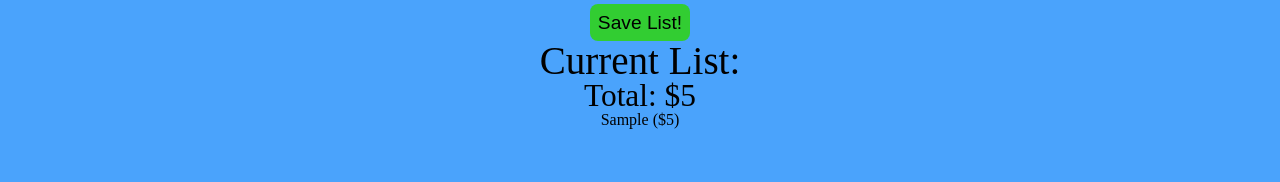
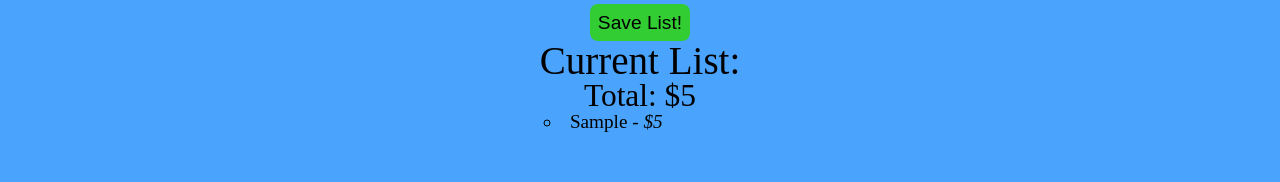
Before and after one commit to jmerz826/shop-smart, a React (Create React App) app in the folder shop-smart/: page / in a window 1280 px wide. Both pictures are taken after typing "Sample", "5" into the empty fields and a click on the button "Add item". Shown: the part 174-356 px from the top of the page. Built offline with nearby package versions, Linux system fonts and the light colour scheme.

Commit message:
minor styling

```diff
--- a/shop-smart/src/components/lists/currentList.js
+++ b/shop-smart/src/components/lists/currentList.js
@@ -4,19 +4,30 @@ import styled from "styled-components";
 
 const StyledCurrentList = styled.div`
     text-align:center;
+
+    ul{
+        list-style-type:circle;
+        list-style-position:inside;
+        margin-left:2%;
+        font-size:1.2rem;
+        display:inline-block;
+        text-align:left;
+        width:100%;
+    }
 `
 
 const CurrentList = (props) => {
   return (
     <StyledCurrentList>
       <h3>Current List:</h3>
-            {props.list && <h4>Total: ${ props.total}</h4>}
-            {!props.list && <h5>No items yet, add some stuff!</h5> }
-            {props.list && props.list.map(item => {
-                return(
-                    <ListItem item={item} key={ item.item}/>
-                )
+      {props.list && <h4>Total: ${props.total}</h4>}
+      {!props.list && <h5>No items yet, add some stuff!</h5>}
+      <ul>
+        {props.list &&
+          props.list.map((item) => {
+            return <ListItem item={item} key={item.item} />;
           })}
+      </ul>
     </StyledCurrentList>
   );
 };
--- a/shop-smart/src/components/lists/listItem.js
+++ b/shop-smart/src/components/lists/listItem.js
@@ -1,13 +1,22 @@
 import React from "react";
+import styled from "styled-components";
+
+const StyledDiv = styled.div`
+    .italic{
+        font-style:italic;
+    }
+
+    li{
+        text-transform: capitalize;
+    }
+`
 
 const ListItem = (props) => {
     return (
-        <div>
-            <ul>
-                <li>{props.item.item} {props.item.price? `($${props.item.price})` : ''}</li>
-            </ul>
-        </div>
-    )
-}
+        <StyledDiv>
+            <li>{props.item.item} <span className="italic">{props.item.price ? ` - $${props.item.price}` : ''}</span></li>
+        </StyledDiv>
+    );
+};
 
 export default ListItem;
--- a/shop-smart/src/components/lists/oldList.js
+++ b/shop-smart/src/components/lists/oldList.js
@@ -12,6 +12,9 @@ const StyledOldList = styled.div`
         list-style-position:inside;
         margin-left:2%;
         font-size:1.2rem;
+    }
+    li{
+        text-transform:capitalize;
     }
 `
 
```
Lines whose indentation alone changed are shown as unchanged.
